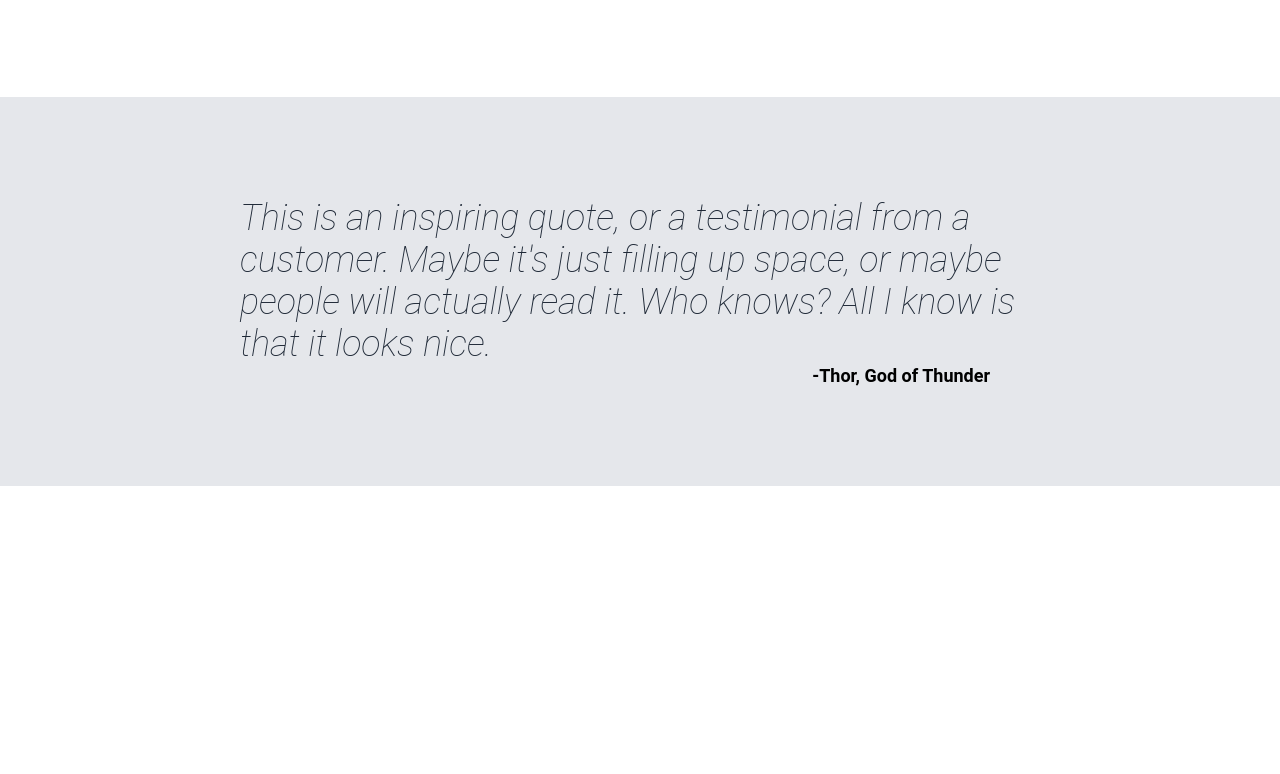
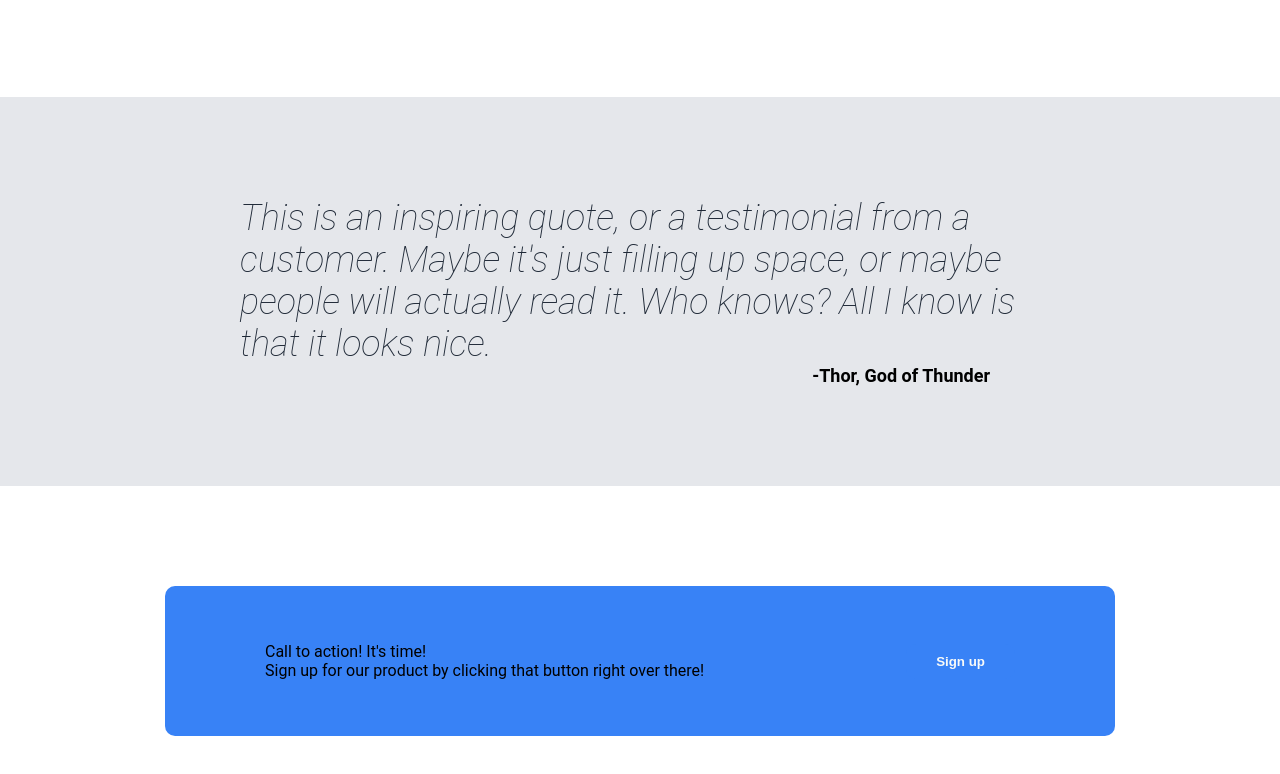
Before and after one commit to vincent-zhu47/landing-page, a plain HTML site: page index.html in a window 1280 px wide. Shown: the part 872-1646 px from the top of the page. Before the commit the page ends 1358 px from the top, so only its background shows below. Drawn offline with Linux system fonts and the light colour scheme.

```diff
--- a/index.html
+++ b/index.html
@@ -63,8 +63,14 @@
             </div>
         </div>
 
-        <div class="action">
-
+        <div class="action-container">
+            <div class="action-box">
+                <div class="action-text">
+                    <div class="action-heading">Call to action! It's time!</div>
+                    <div class="action-subtext">Sign up for our product by clicking that button right over there!</div>
+                </div>
+                <div class="action-button"><button>Sign up</button></div>
+            </div>
         </div>
 
         <div class="footer">
--- a/styles.css
+++ b/styles.css
@@ -170,3 +170,30 @@ button {
     font-weight: bold;
     font-size: 18px;
 }
+
+/* Action Section */
+
+.action-container {
+    display: flex;
+    justify-content: center;
+    align-items: center;
+    padding: 100px 0;
+}
+
+.action-box {
+    display: flex;
+    justify-content: space-between;
+    align-items: center;
+    width: 950px;
+    background-color: #3882F6;
+    height: 150px;
+    border-radius: 10px;
+}
+
+.action-text {
+    padding-left: 100px;
+}
+
+.action-button {
+    padding-right: 100px;
+}
```
